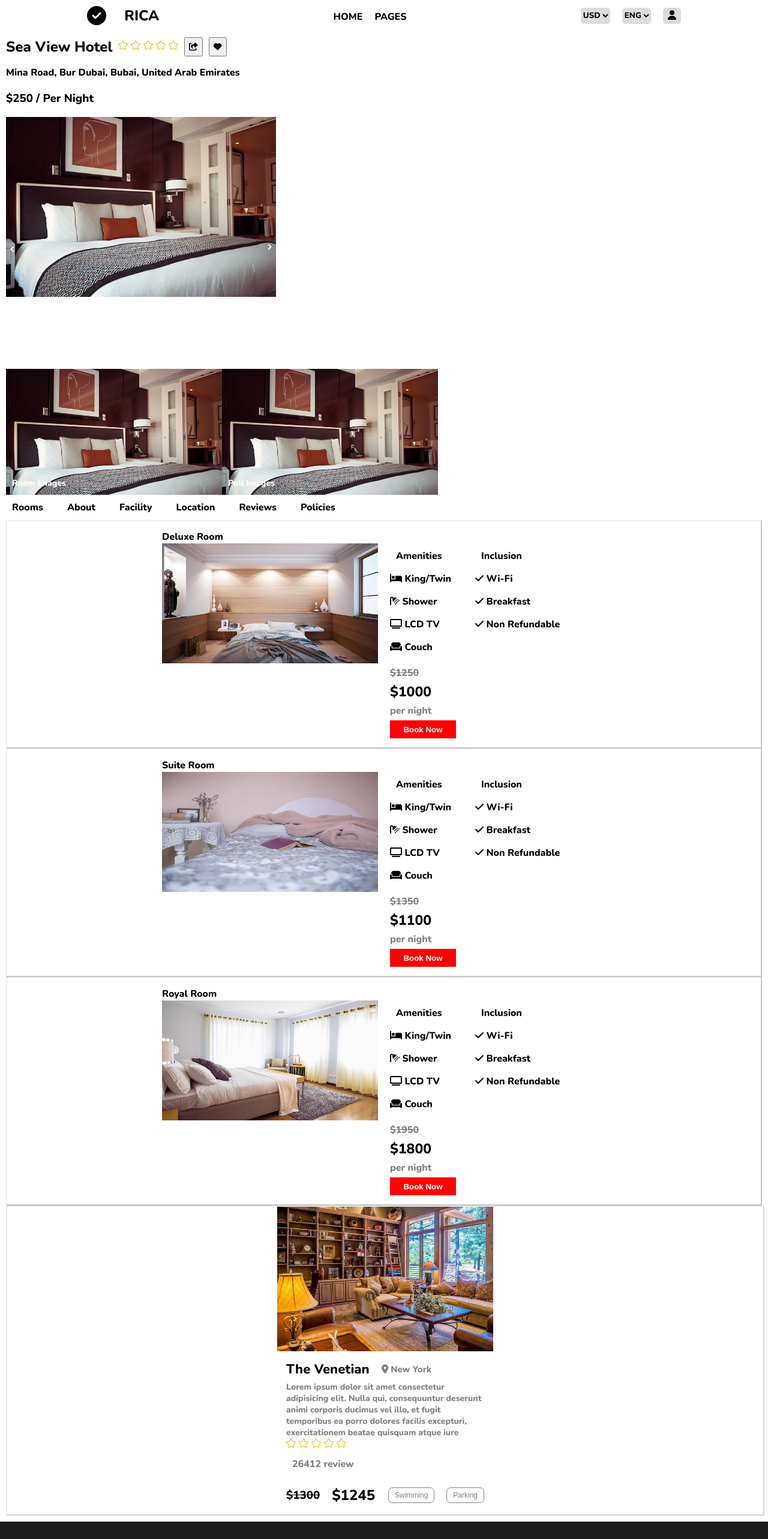
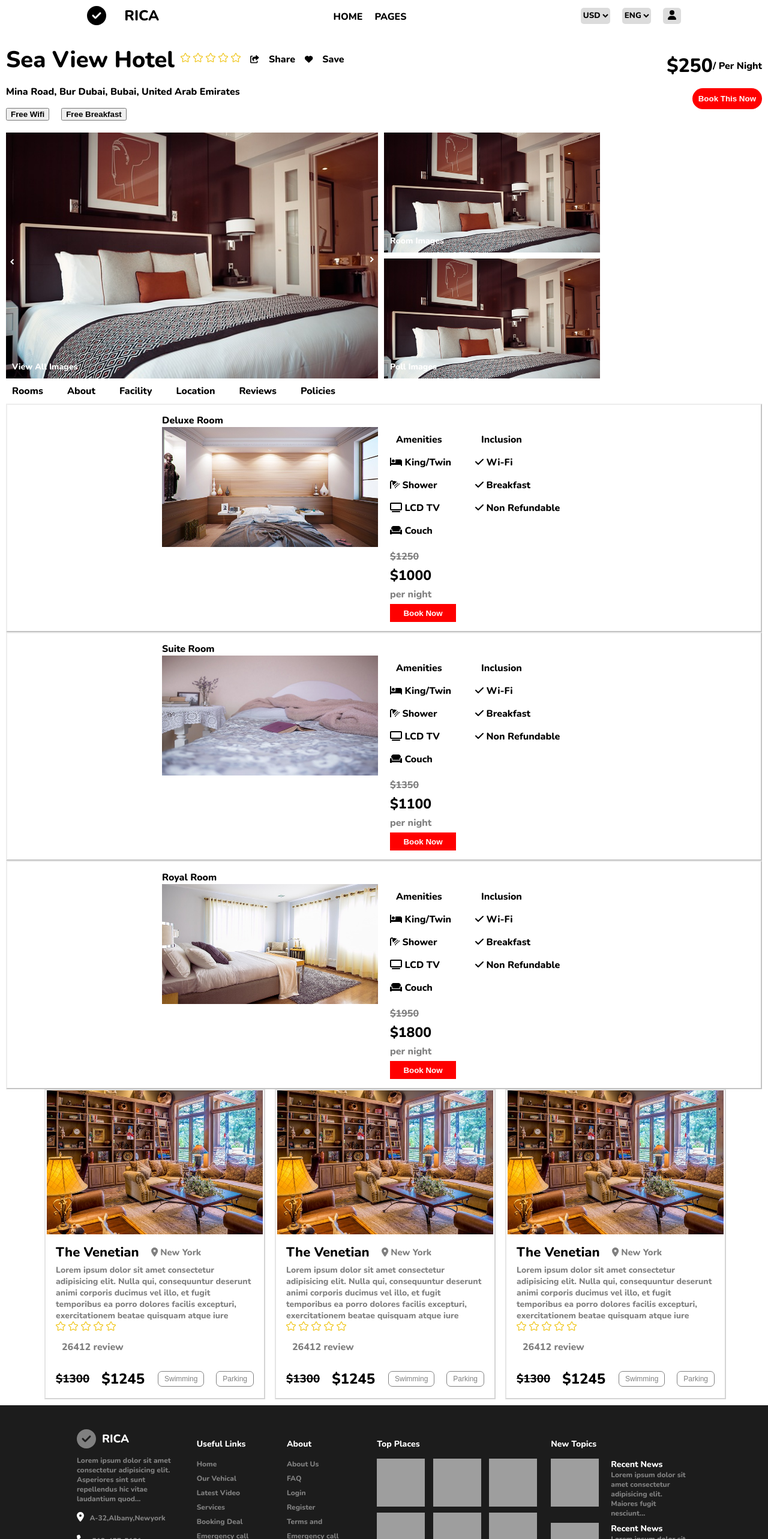
Before and after one commit to Mike2020x/frontend-top-v29-hoteles, a React (Vite) app: page /hotel-single in a window 1280 px wide. Shown: the top 2566 px of the page at 60% size. Built offline with nearby package versions, Linux system fonts and the light colour scheme; grey boxes are pictures that could not be loaded.

Commit message:
Fix: Improvement of the page Hotel Single. Responsive Mobile --> Desktop

```diff
--- a/src/components/Titles/Titles.jsx
+++ b/src/components/Titles/Titles.jsx
@@ -32,7 +32,6 @@ export default function Titles() {
                 <input
                   className="choose_guest"
                   type="number"
-                  placeholder="choose"
                   min="1"
                   max="5"
                 />
--- a/src/pages/HotelSingle/HotelSingle.jsx
+++ b/src/pages/HotelSingle/HotelSingle.jsx
@@ -10,17 +10,32 @@ export default function HotelSingle() {
   return (
     <div className='content__hotelSingle'>
       <div className='content__hotelSingle--room'>
-        <div>
+        <div className='navbar__hotelSingle'>
+          <div className='box__hotelSingle'>
             <div className='content__hotelSingle--title'>
               <h2>Sea View Hotel</h2>
               <div className='star__show' ><Star /></div>
               <button><FontAwesomeIcon icon={faShareFromSquare} /></button>
+              <p className='text__show'>Share</p>
               <button><FontAwesomeIcon icon={faHeart} /></button>
-          </div>
-          <p>Mina Road, Bur Dubai, Bubai, United Arab Emirates</p>
+              <p className='text__show'>Save</p>
             </div>
             <div>
-          <h3>$250 / Per Night</h3>
+              <p>Mina Road, Bur Dubai, Bubai, United Arab Emirates</p>
+              <div className='free__buttons'>
+                <button>Free Wifi</button>
+                <button>Free Breakfast</button>
+              </div>
+            </div>
+          </div>
+          <div className='hotelSingle__payment'>
+            <h3 className='title__short'>$250 / Per Night</h3>
+            <p className='title__big'><font size="6">$250</font> / Per Night</p>
+            <button className='hotelSingle__show book__now'>Book This Now</button>
+          </div>
+        </div>
+
+        <div className='content__hotelSingle--images'>
           <div className='content__hotelSingle--principal'>
             <select className="selected-label left"><FontAwesomeIcon icon={faAngleRight} rotation={180} /></select>
             <select className="selected-label right"><FontAwesomeIcon icon={faAngleRight} /></select>
@@ -45,7 +60,8 @@ export default function HotelSingle() {
         <h4>Reviews</h4>
         <h4>Policies</h4>
       </div>
-
+      <div className='hotelSingle__body'>
+        <div>
           <div className='hotelSingle__rooms'>
             <Room
               title='Deluxe Room'
@@ -66,7 +82,8 @@ export default function HotelSingle() {
               nowPrice='$1800'
             />
           </div>
-
+          <div className='hotelSingle__list'>
+            <div className='hotelSingle__list--hotel'>
               <Hotel
                 imageHotel='/venetian.jpg'
                 imageLogo=''
@@ -77,5 +94,31 @@ export default function HotelSingle() {
                 actualprice='1245'
               />
             </div>
+            <div className='hotelSingle__show hotelSingle__list--hotel'>
+              <Hotel
+                imageHotel='/venetian.jpg'
+                imageLogo=''
+                title='The Venetian'
+                location='New York'
+                description='Lorem ipsum dolor sit amet consectetur adipisicing elit. Nulla qui, consequuntur deserunt animi corporis ducimus vel illo, et fugit temporibus ea porro dolores facilis excepturi, exercitationem beatae quisquam atque iure'
+                pastprice='1300'
+                actualprice='1245'
+              />
+            </div>
+            <div className='hotelSingle__show hotelSingle__list--hotel'>
+              <Hotel
+                imageHotel='/venetian.jpg'
+                imageLogo=''
+                title='The Venetian'
+                location='New York'
+                description='Lorem ipsum dolor sit amet consectetur adipisicing elit. Nulla qui, consequuntur deserunt animi corporis ducimus vel illo, et fugit temporibus ea porro dolores facilis excepturi, exercitationem beatae quisquam atque iure'
+                pastprice='1300'
+                actualprice='1245'
+              />
+            </div>
+          </div>
+        </div>
+      </div>
+    </div>
   )
 }
--- a/src/pages/HotelSingle/index.scss
+++ b/src/pages/HotelSingle/index.scss
@@ -8,6 +8,17 @@
     h2 {
       margin: 0;
     }
+
+    button {
+      border: 0;
+      background-color: white;
+    }
+  }
+
+  .box__hotelSingle {
+    display: flex;
+    flex-wrap: wrap;
+    width: 630px;
   }
 
   &--principal {
@@ -56,12 +67,19 @@
       margin: 10px;
     }
   }
+
+  .navbar__hotelSingle {
+    margin: 20px 0
+  }
 }
 
 @media (min-width: 375px) {
 
   .star__show,
-  .hotelSingle__show {
+  .hotelSingle__show,
+  .free__buttons,
+  .text__show,
+  .title__big {
     display: none;
   }
 }
@@ -82,12 +100,55 @@
 @media (min-width: 820px) {
   .hotelSingle__show {
     display: flex;
+    flex-direction: column;
+    gap: 10px;
+  }
+
+  .hotelSingle__price {
+    font-size: 20px;
+  }
+
+  .free__buttons {
+    display: flex;
+    flex-wrap: wrap;
+    gap: 20px;
+
+    button {
+      font-weight: bold;
+    }
+  }
+
+  .text__show {
+    display: flex;
+  }
+
+  .hotelSingle__list {
+    display: flex;
+    justify-content: center;
+    gap: 20px;
   }
 
   .content__hotelSingle {
+    &--title {
+      display: flex;
+      align-items: center;
+
+      h2 {
+        font-size: 38px;
+      }
+    }
+
+    &--images {
+      display: flex;
+      flex-wrap: wrap;
+      justify-content: left;
+      gap: 10px;
+    }
+
     &--principal {
-      height: 420px;
-      //width: 800px;
+      margin: 0;
+      height: 410px;
+      width: 620px;
     }
 
     &--secondary {
@@ -95,9 +156,43 @@
       background-image: url('/room.jpg');
       background-repeat: no-repeat;
       background-size: 100%;
-      height: 210px;
+      height: 200px;
       width: 360px;
     }
   }
 
 }
+
+@media (min-width: 1027px) {
+  .title__short {
+    display: none;
+  }
+
+  .title__big {
+    display: flex;
+    align-items: center;
+  }
+
+  .book__now {
+    display: flex;
+    color: white;
+    font-weight: bold;
+    padding: 10px;
+    border: 0;
+    border-radius: 20px;
+    background-color: red;
+  }
+
+  .navbar__hotelSingle {
+    display: flex;
+    justify-content: space-between;
+  }
+
+  .hotelSingle__payment {
+    display: flex;
+    flex-wrap: wrap;
+    flex-direction: column;
+    align-items: end;
+    width: 180px;
+  }
+}
```
Lines whose indentation alone changed are shown as unchanged.
